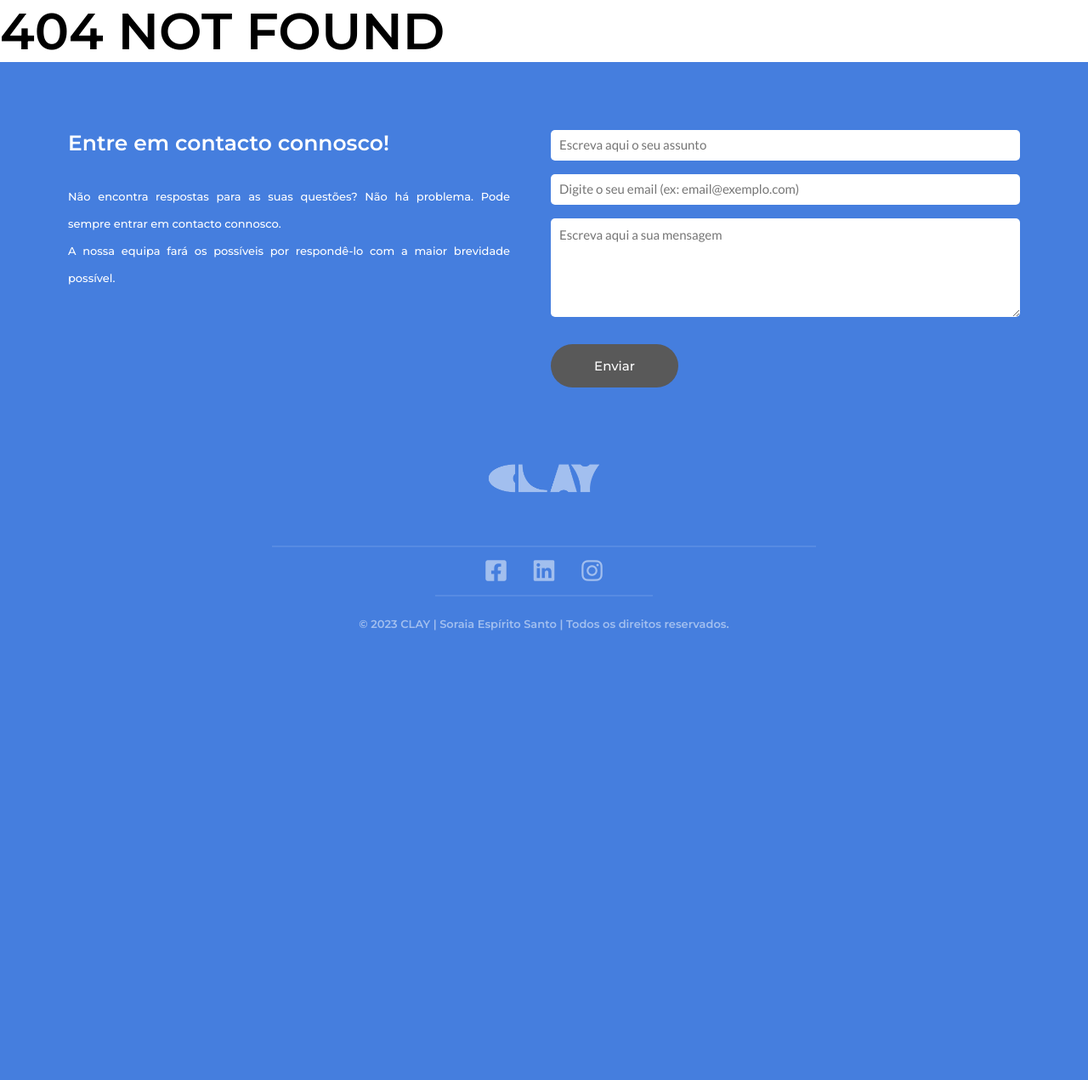
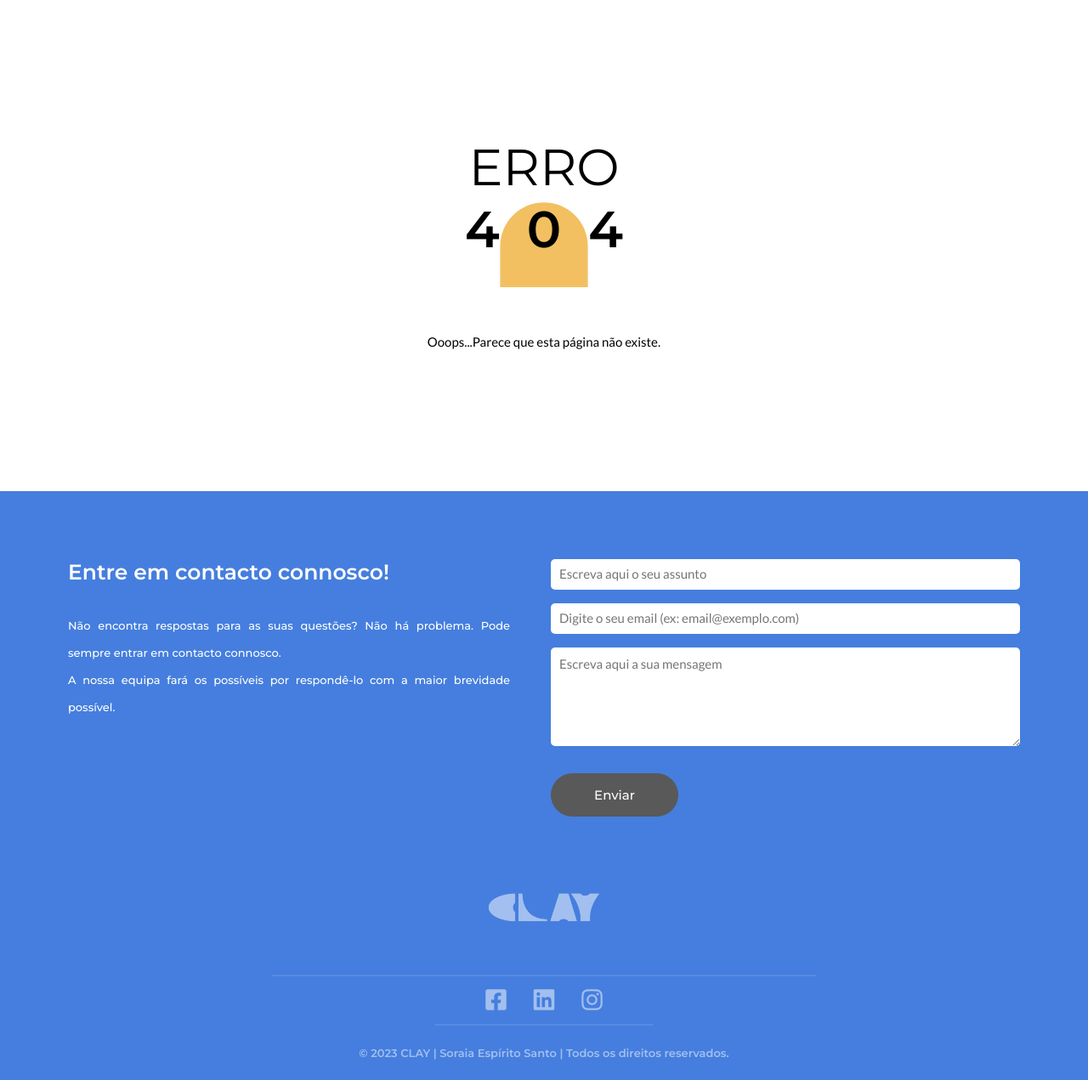
Before and after one commit to soraiaesanto/projeto_pw2, a PHP site: page /index.php?page=404 in a window 1280 px wide. Shown: the part 104-1375 px from the top of the page at 85% size. Before the commit the page ends 846 px from the top, so only its background shows below. Run offline with PHP 8.4, Linux system fonts and the light colour scheme.

Commit message:
page 404 done

```diff
--- /dev/null
+++ b/404.html
@@ -0,0 +1,7 @@
+<section class="s-404">
+    <div class="p-404">
+        <h1 class="thin">ERRO</h1>
+        <h1>4<span>0</span>4</h1>
+        <p>Ooops...Parece que esta página não existe.</p>
+    </div>
+</section>
--- a/header.html
+++ b/header.html
@@ -1,4 +1,3 @@
-
 <header>
     <div class="home">
         <h3>Do Pré-Escolar ao 1º ciclo do Ensino Básico</h3>
--- a/index.php
+++ b/index.php
@@ -12,9 +12,9 @@
 
 <body>
     <?php
-        $page = isset($_GET['page']) ? $_GET['page']: "index";
+    $page = isset($_GET['page']) ? $_GET['page'] : "index";
     include('./menu.html');
-        switch($page){
+    switch ($page) {
         case "index":
             include('./header.html');
             include('./s-presentation.html');
@@ -28,11 +28,13 @@
             include('./faqs.html');
             break;
         default:
-                echo "<h1> 404 NOT FOUND</h1>";
+            // echo "<h1> 404 NOT FOUND</h1>";
+            include('./404.html');
     }
     include('./footer2.html');
     ?>
 
 </body>
 <script src="scripts/app.js"></script>
+
 </html>
--- /dev/null
+++ b/styles/404.css
@@ -0,0 +1,30 @@
+.p-404 {
+    padding: 5rem;
+    text-align-last: center;
+    /* text-align: center; */
+    /* width: min-content; */
+    vertical-align: middle;
+}
+
+.p-404 p {
+    margin-top: 5rem;
+}
+
+h1.thin{
+    font-weight: 400;
+}
+
+#erro404 {
+    text-align: -webkit-center;
+    /* align-self: center; */
+}
+
+span {
+    background-image: url('../assets/yellow.svg');
+    background-repeat: no-repeat;
+    margin: auto;
+    background-attachment: absolute;
+    background-size: 100% 130%;
+    padding: 2rem;
+    /* filter: opacity(0.8); */
+}
--- a/styles/contacts.css
+++ b/styles/contacts.css
@@ -1,6 +1,19 @@
+/* .s-contacts {
+    background-image: url('../assets/yellow.svg');
+    display: grid;
+    grid-template-rows: 1fr 1fr;
+    background-repeat: repeat;
+    margin: auto;
+    background-attachment: absolute;
+    background-size: 100% 100%;
+    background-size: 50%%;
+    filter: saturate(0);
+    filter:opacity(20%)
+} */
+
 .contacts {
     display: grid;
-    grid-template-rows: 1fr 1fr 1fr;
+    grid-template-rows: 1fr 1fr;
 }
 
 p.faqs {
@@ -21,14 +34,15 @@ p.description-form {
     /* width: 80%; */
 }
 
-.asset {
+
+/* .asset {
     background-repeat: no-repeat;
-    /* margin: auto; */
+    margin: auto;
     background-attachment: absolute;
     background-size: 100% 100%;
-    /* padding: 2rem; */
-    /* filter: opacity(0.8); */
-}
+    padding: 2rem;
+    filter: opacity(0.8);
+} */
 
 /* .asset-1 {
     background-image: url('../assets/yellow.svg');
@@ -36,13 +50,11 @@ p.description-form {
 
 .asset-2 {
     background-image: url('../assets/salmon.svg');
-    filter: saturate(0);
 }
 
 .asset-3 {
     background-image: url('../assets/green.svg');
-    /* filter: saturate(0); */
-/* }  */
+ }   */
 
 
 p.description-form {
@@ -55,7 +67,7 @@ p.description-form {
     /* font-family: 'Lato'; */
     font-size: 15px;
     font-weight: 700;
-    color: var(--dark);
+    color: var(--pure-black);
     font-family: 'Montserrat';
     line-height: 32px;
     display: flex;
@@ -73,7 +85,7 @@ dt {
 
 dd,
 a {
-    color: var(--dark-50);
+    color: var(--pure-black);
     text-decoration: none;
     font-weight: 500;
 }
--- a/styles/main.css
+++ b/styles/main.css
@@ -10,6 +10,7 @@
 @import url('s-opinions.css');
 @import url('footer.css');
 @import url('contacts.css');
+@import url('404.css');
 
 
 /*
```
Also changed, not shown: contacts.html (+5 -3 lines). Lines whose indentation alone changed are shown as unchanged.
